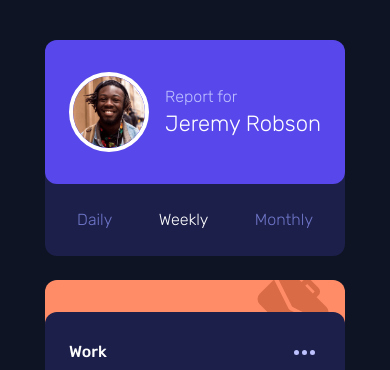
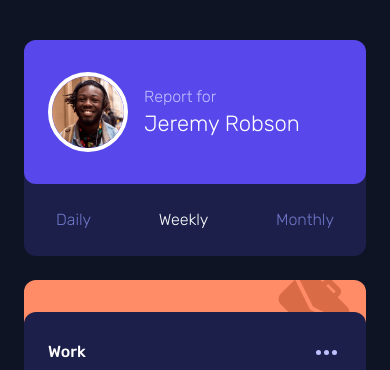
Before and after one commit to wendyhamel/FmTimeTrackingDashboard, a plain HTML site: page index.html in a window 390 px wide. Shown: the top 370 px of the page. Drawn offline with nearby package versions, Linux system fonts and the light colour scheme.

Commit message:
Improve responsive behavior

```diff
--- a/index.html
+++ b/index.html
@@ -22,11 +22,10 @@
   <title>Frontend Mentor | Time tracking dashboard</title>
 
 </head>
-<body class="grid h-screen place-items-center bg-blue-500 text-white">
-  <main class="mx-auto">
-    <section
+<body class="grid h-dvh place-items-center bg-blue-500 text-white xl:place-content-center">
+  <main
         x-data="showContent()"
-        class="flex flex-col gap-6 my-10 px-6 xl:flex-row"
+        class="w-full max-w-2xl flex flex-col gap-6 my-10 px-6 md:max-w-4xl xl:max-w-none xl:flex-row"
     >
       <section class="flex flex-col bg-blue-400 rounded-xl xl:shrink-0 xl:w-56">
         <div class="bg-blue-300 rounded-xl flex items-center gap-4 py-8 px-6 xl:flex-col xl:items-start xl:gap-8 xl:pb-16">
@@ -90,7 +89,6 @@
               </article>
           </template>
       </section>
-    </section>
   </main>
   <footer class="fixed bottom-0 inset-x-0 text-center text-xs text-blue-100 font-light bg-white/10 p-3 opacity-0 translate-y-2 hover:opacity-100 hover:translate-y-0 transform transition ease-in-out duration-150">
     Challenge by <a class="font-normal text-white hover:underline" href="https://www.frontendmentor.io/challenges/time-tracking-dashboard-UIQ7167Jw" target="_blank">Frontend Mentor</a>.
```
Also changed, not shown: src/output.css.
